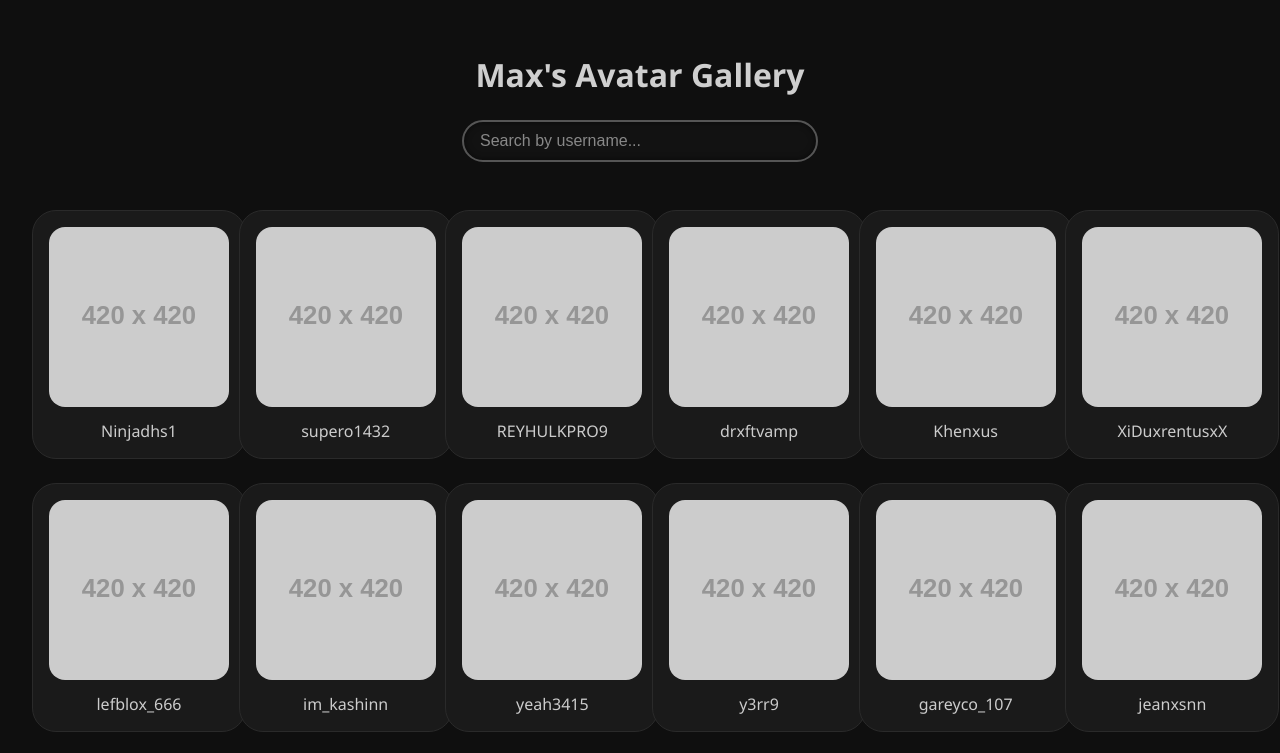
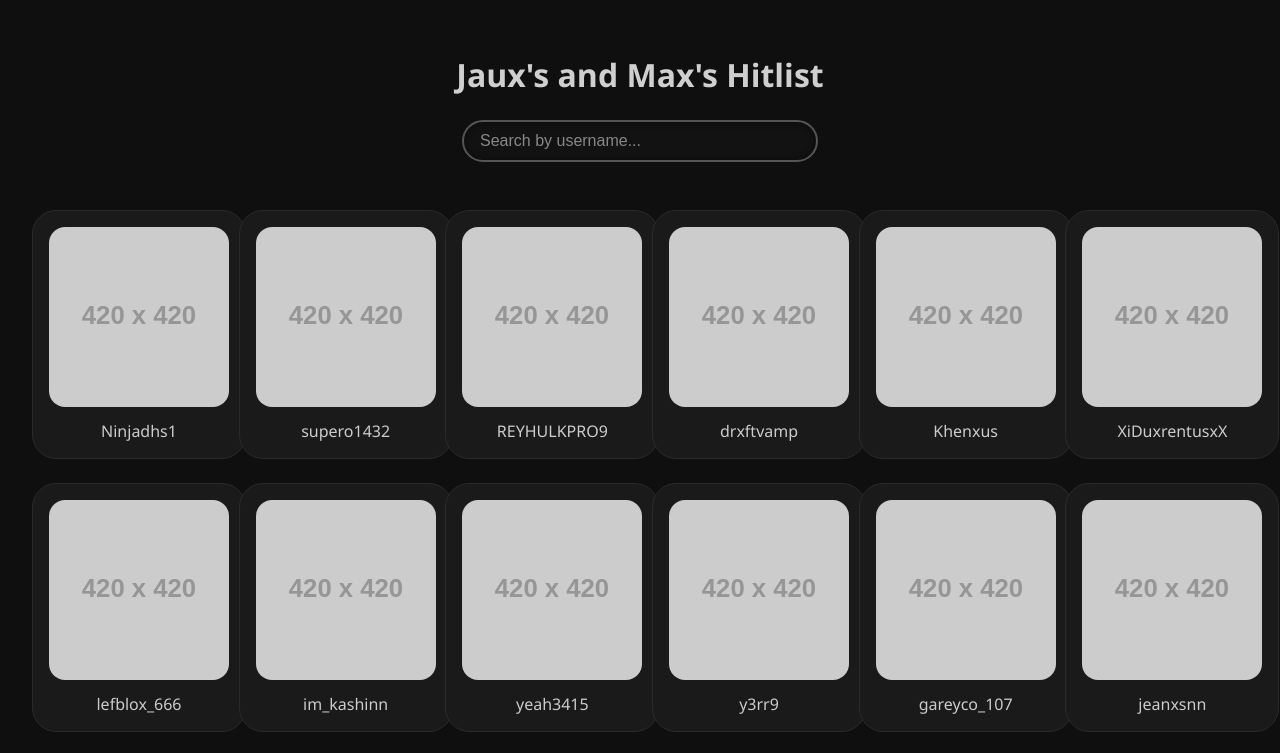
Before and after one commit to GixnkyDelmonunt/Whatever, a plain HTML site: page index.html in a window 1280 px wide. Shown: the top 753 px of the page. Drawn offline with Linux system fonts and the light colour scheme; no server answers; placeholder pictures from the web are drawn by us.

Commit message:
Update index.html

```diff
--- a/index.html
+++ b/index.html
@@ -3,11 +3,11 @@
 <head>
   <meta charset="UTF-8" />
   <meta name="viewport" content="width=device-width, initial-scale=1.0"/>
-  <title> Jaux's and Max's Hitlist</title>
+  <title>Jaux's and Max's Hitlist</title>
   <link rel="stylesheet" href="styles.css">
 </head>
 <body>
-  <h1>Max's Avatar Gallery</h1>
+  <h1>Jaux's and Max's Hitlist</h1>
 
   <!-- Search bar -->
   <input
```
